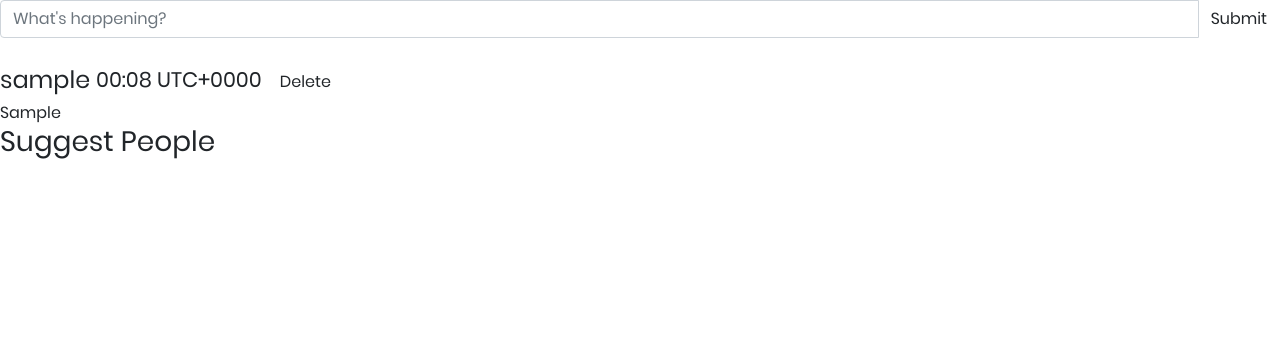
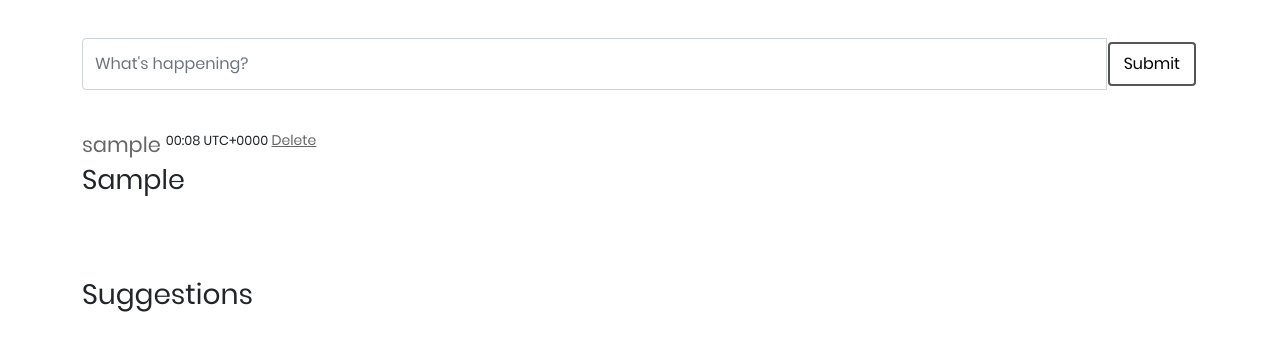
Before and after one commit to MrinmoiHossain/Design-a-simplified-version-of-Twitter, a Flask app: a page that uses modules/templates/_base.html in a window 1280 px wide. Shown: the part 56-407 px from the top of the page. Run offline with Flask 2, Linux system fonts and the light colour scheme; the visitor is signed in with stand-in values (Sample User, id 1); tables that the repository leaves empty hold one stand-in row (values such as "Sample post"); some libraries are stand-ins or nearby versions.

Commit message:
Tweets UI design

```diff
--- a/modules/static/css/main.css
+++ b/modules/static/css/main.css
@@ -484,3 +484,56 @@
       opacity: 1;
     }
   }
+
+.profie-form {
+  margin-top: 3%;
+  margin-bottom: 3%;
+}
+
+.profile-btn {
+  background-color: #4CAF50; /* Green */
+  border: none;
+  color: white;
+  text-align: center;
+  text-decoration: none;
+  display: inline-block;
+  font-size: 16px;
+  margin: 4px 2px;
+  transition-duration: 0.4s;
+  cursor: pointer;
+}
+
+.profile-btn-1 {
+  background-color: white;
+  color: black;
+  border: 2px solid #555555;
+  padding: 8px 14px;
+}
+
+.profile-btn-1:hover {
+  background-color: #555555;
+  color: white;
+}
+
+.tweet-date {
+  font-size: 13px;
+}
+
+.tweeter-name {
+  font-size: 21px;
+  font-family: Poppins-Regular;
+  color: #666666;
+  line-height: 1.5;
+}
+
+.tweeter-tweet {
+  font-size: 27px;
+  font-family: Poppins-Regular;
+  line-height: 1.5;
+  padding-bottom: 1.9%;
+}
+
+.tweeter-follow-suggestion {
+    padding-top: 5%;
+    padding-bottom: 2%;
+}
--- a/modules/templates/_base.html
+++ b/modules/templates/_base.html
@@ -21,6 +21,7 @@
                 <nav class="navbar navbar-expand-lg navbar-dark bg-dark static-top">
                     <div class="container">
                             <ul class="navbar-nav ms-auto">
+                                {% if session.loggedIn %}
                                     <li class="nav-item">
                                         <a class="nav-link active" aria-current="page" href="/home/">Home</a>
                                     </li>
@@ -30,11 +31,13 @@
                                     <li class="nav-item">
                                         <a class="nav-link" href="{{ url_for('users.logout') }}">Logout</a>
                                     </li>
+                                {% endif %}
                             </ul>
                         </div>
                     </div>
                 </nav>
             {% endif %}
+
 
             {% if error %}
                 <div class="error">
--- a/modules/templates/profile.html
+++ b/modules/templates/profile.html
@@ -1,6 +1,7 @@
 {% extends '_base.html' %}
 
 {% block content %}
+    <div class="container profie-form">
         <form action="{{ url_for('users.postTweet', username=session.name) }}" method="post">
             {{ form.csrf_token }}
             <div class="input-group">
@@ -13,53 +14,46 @@
                     </span>
                 {% endif %}
                 <span class="input-group-btn">
-                <input class="btn btn-default" type="submit" value="Submit">
+                    <input class="btn btn-default profile-btn profile-btn-1" type="submit" value="Submit">
                 </span>
             </div>
         </form>
+    </div>
 
-    <div class="row marketing">
+    <div class="container">
+        <div class="row">
             <div class="col-lg-12">
                 {% for tweet in allTweets %}
                     {% if tweet.poster.userName == session.name %}
                         <div class="media">
-                        <div class="media-left">
-                            <a href="#">
-                                <img src="" alt=""/>
-                            </a>
-                        </div>
                             <div class="media-body">
-                            <h4 class="media-heading">{{ tweet.poster.userName }}
-                                <small>{{ tweet.delta_time(tweet.tweetTime) }} <a class="btn btn-default btn-xs" href="{{ url_for('users.deleteTweet', username=session.name, tweetId=tweet.tweetId )}}">Delete</a></small></h4>
-                            {{ tweet.tweet }}
+                                <h5><span class="tweeter-name">{{ tweet.poster.userName }}</span> <sup class="tweet-date">{{ tweet.delta_time(tweet.tweetTime) }} <a href="{{ url_for('users.deleteTweet', username=session.name, tweetId=tweet.tweetId )}}">Delete</a></sup></h5>
+                                <h4 class="tweeter-tweet">{{ tweet.tweet }}</h4>
                             </div>
                         </div>
                     {% endif %}
                 {% endfor %}
             </div>
         </div>
+    </div>
 
-    <h3>Suggest People</h1>
-    <div class="row marketing">
+    <div class="container">
+        <h3 class="tweeter-follow-suggestion">Suggestions</h1>
+        <div class="row">
             {% for user in users %}
                 <div class="media">
-                <div class="media-left">
-                    <a href="#">
-                        <img src="" alt=""/>
-                    </a>
-                </div>
                     <div class="media-body">
                         {% if user.userName != session.name %}
-                        <h4 class="media-heading">{{ user.userName }}
-
+                            <h4><span class="tweeter-name">{{ user.userName }}
                             {% if user.isFollow(session.user_id, user.id) %}
-                            <a class="btn btn-info btn-xs" href="{{ url_for('users.unfollowUser', user_id=user.id )}}">Unfollow</a></h4>
+                                <sup class="tweet-date"><a href="{{ url_for('users.unfollowUser', user_id=user.id )}}">Unfollow</a></sup></h4>
                             {% else %}
-                            <a class="btn btn-info btn-xs" href="{{ url_for('users.followUser', user_id=user.id )}}">Follow</a></h4>
+                                <sup class="tweet-date"><a href="{{ url_for('users.followUser', user_id=user.id )}}">Follow</a></sup></h4>
                             {% endif %}
                         {% endif %}
                     </div>
                 </div>
             {% endfor %}
         </div>
+    </div>
 {% endblock content %}
```
Also changed, not shown: modules/templates/home.html (+10 -13 lines). Lines whose indentation alone changed are shown as unchanged.
